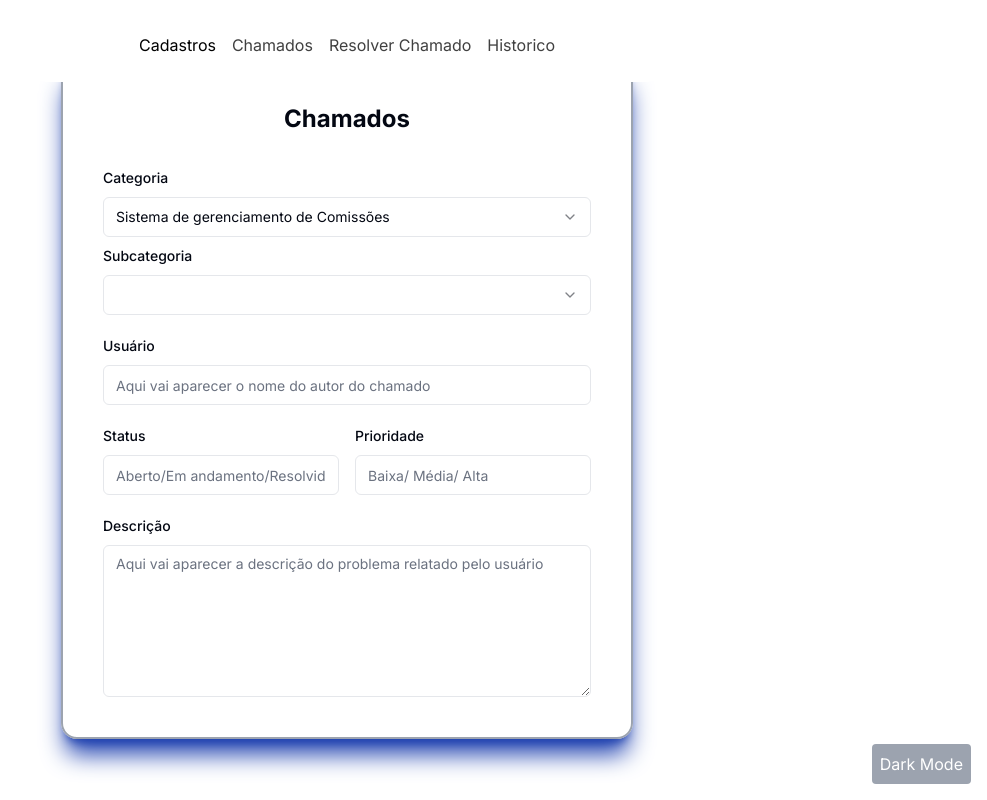
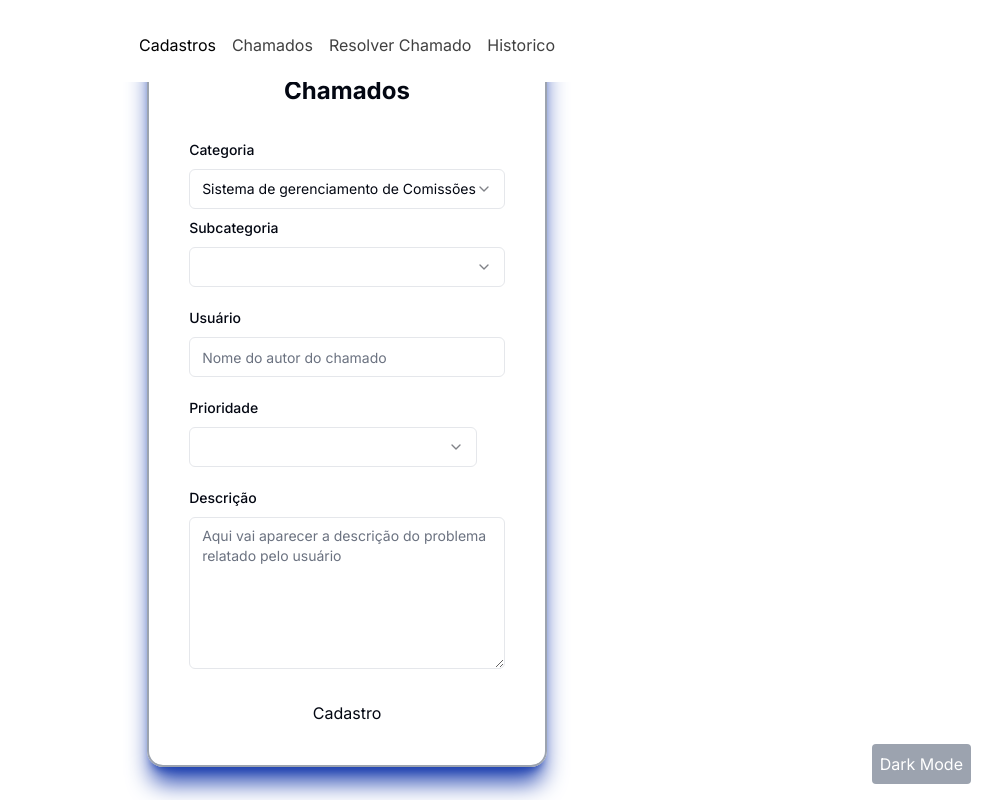
Before and after one commit to HugoGBR/Desenvolvimento-de-Sistema-de-Abertura-de-Chamados-Equipe2, a Next.js app in the folder Equipe2_chamado/: page /routes/chamados in a window 1280 px wide. Shown: the whole page, without its empty margins (293-1280 px from the left). Built offline with nearby package versions, Linux system fonts and the light colour scheme.

Commit message:
tela de cadastro e login

```diff
--- a/Equipe2_chamado/app/routes/chamados/page.tsx
+++ b/Equipe2_chamado/app/routes/chamados/page.tsx
@@ -66,16 +66,22 @@ export default function Dashboard() {
 								</div>
 								<div className="grid gap-3">
 									<Label htmlFor="usuario">Usuário</Label>
-									<Input id="usuario" type="text" placeholder="Aqui vai aparecer o nome do autor do chamado" />
+									<Input id="usuario" type="text" placeholder="Nome do autor do chamado" />
 								</div>
-								<div className="grid grid-cols-2 gap-4">
-									<div className="grid gap-3">
-										<Label htmlFor="status">Status</Label>
-										<Input id="status" type="text" placeholder='Aberto/Em andamento/Resolvido/Fechado' />
-									</div>
-									<div className="grid gap-3">
+								<div className="grid gap-4">
+
+									<div className="grid gap-3 w-72">
 										<Label htmlFor="prioridade">Prioridade</Label>
-										<Input id="prioridade" type="text" placeholder="Baixa/ Média/ Alta" />
+										<Select defaultValue="system">
+											<SelectTrigger>
+												<SelectValue placeholder="Selecione a prioridade" />
+											</SelectTrigger>
+											<SelectContent>
+												<SelectItem value="Baixa">Baixa</SelectItem>{/*supostos nomes usar para puxar as categorias que cadastrarem no banco */}
+												<SelectItem value="Média">Média</SelectItem>
+												<SelectItem value="Alta">Alta</SelectItem>
+											</SelectContent>
+										</Select>
 									</div>
 								</div>
 								<div className="grid gap-3">
@@ -85,6 +91,9 @@ export default function Dashboard() {
 										placeholder="Aqui vai aparecer a descrição do problema relatado pelo usuário"
 										className="min-h-[9.5rem]"
 									/>
+								</div>
+								<div className="justify-center flex pt-2">
+									<button className="">Cadastro</button>
 								</div>
 							</form>
 						</div>
--- a/Equipe2_chamado/components/menu.tsx
+++ b/Equipe2_chamado/components/menu.tsx
@@ -2,11 +2,11 @@
 import { cn } from "@/lib/utils";
 import { HoveredLink, Menu, MenuItem, ProductItem } from "@/components/ui/navbar-menu";
 import { useEffect, useState } from "react";
-
+import { usePathname } from "next/navigation";
 
 export default function NavbarDemo() {
     const [isDarkMode, setIsDarkMode] = useState(false);
-
+    const pathname = usePathname();
     useEffect(() => {
         if (isDarkMode) {
             document.documentElement.classList.add('dark');
@@ -18,6 +18,9 @@ export default function NavbarDemo() {
     const toggleDarkMode = () => {
         setIsDarkMode(!isDarkMode);
     };
+    if (pathname === '/') {
+        return null;
+    }
 
     return (
         <div>
```
